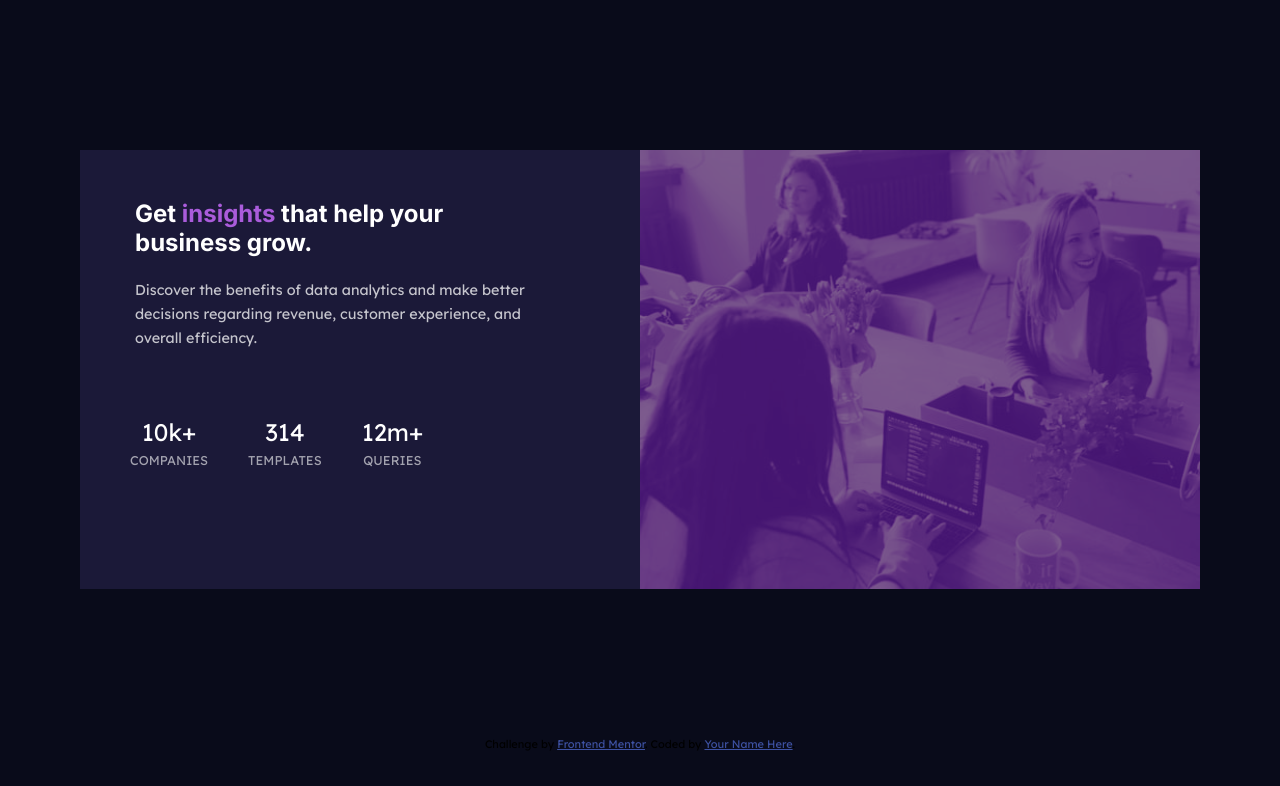
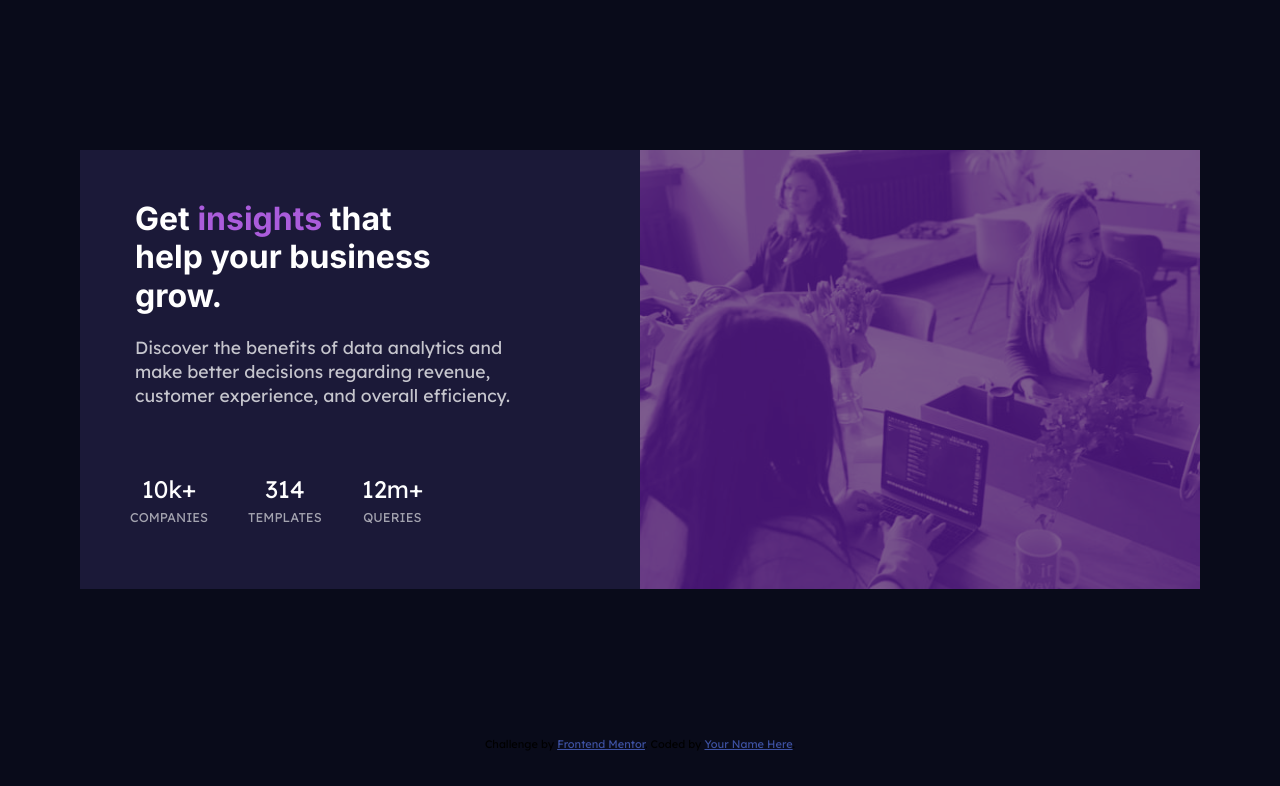
Before and after one commit to kosta-011/Stats-preview-card-component, a plain HTML site: page index.html in a window 1280 px wide. Drawn offline with Linux system fonts and the light colour scheme.

Commit message:
bigger font size

```diff
--- a/css/style.css
+++ b/css/style.css
@@ -202,12 +202,18 @@ span {
         margin-bottom: 20px;
         margin-left: 25px;
         line-height: 1.8rem;
+        font-size: 2rem;
+    }
+    h1 {
+        font-size: 2rem;
+        line-height: 1.2;
     }
     p {
         text-align: left;
         margin-bottom: 50px;
         margin-left: 25px;
         line-height: 1.5rem;
+        font-size: 1.1rem;
     }
 
 }
```
